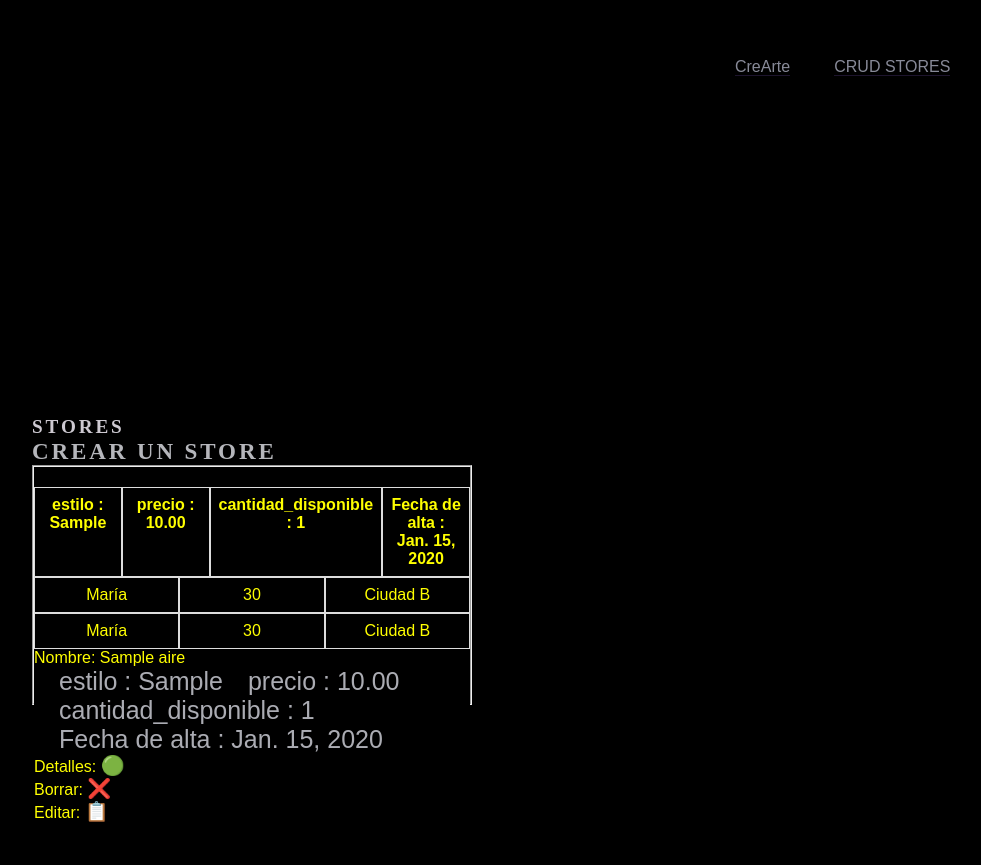
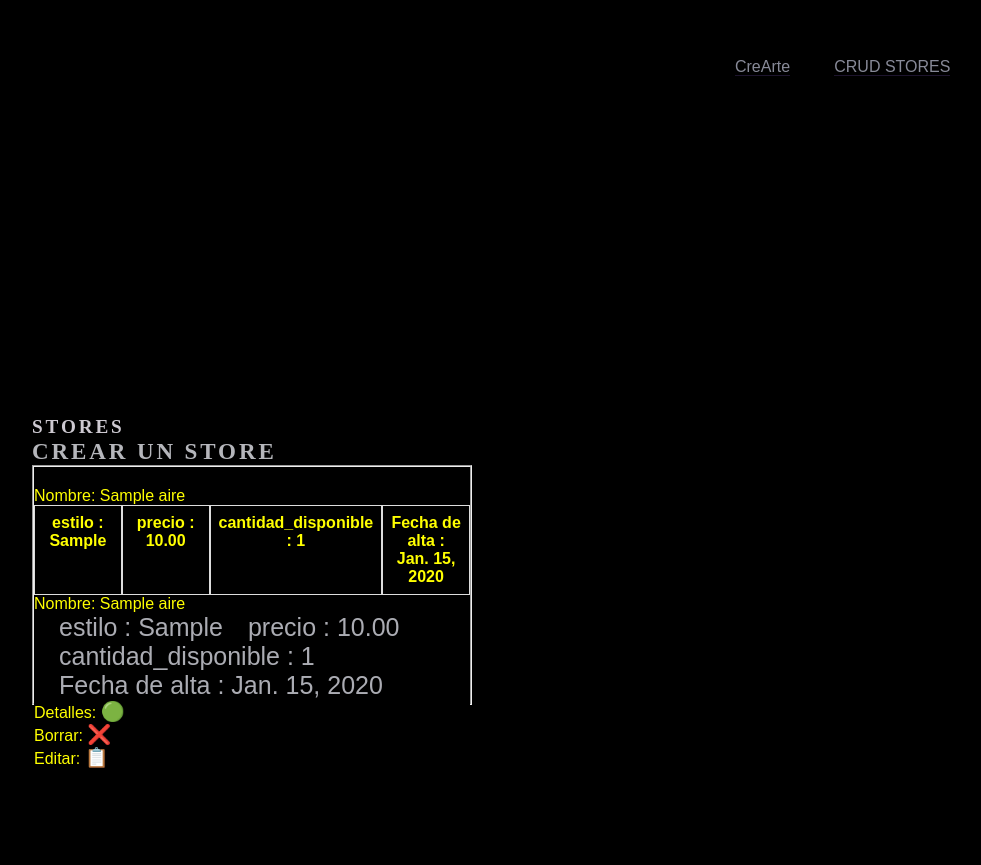
Before and after one commit to G850329/pageweb, a Django app: page /store/ in a window 1280 px wide. Shown: the whole page, without its empty margins (128-1109 px from the left). Run offline with Django 5.2, Linux system fonts and the light colour scheme; tables that the repository leaves empty hold one stand-in row (values such as "Sample post"); some libraries are stand-ins or nearby versions; some web fonts are replaced.

Commit message:
Update store.html

```diff
--- a/store_manager/store_app/templates/store.html
+++ b/store_manager/store_app/templates/store.html
@@ -12,24 +12,15 @@
           <fieldset>
 
             <div class="tabla">
+                  <legend>Nombre: {{store.nombre}}</legend>
          <div class="fila encabezado">
             <div class="celda">estilo : {{store.estilo}}</div>
             <div class="celda">precio : {{store.precio}}</div>
             <div class="celda">cantidad_disponible : {{store.cantidad_disponible}}</div>
             <div class="celda">Fecha de alta : {{store.fecha_habilitacion}}</div>
         </div>
-        <div class="fila">
-            <div class="celda">María</div>
-            <div class="celda">30</div>
-            <div class="celda">Ciudad B</div>
-        </div>
-        <div class="fila">
-            <div class="celda">María</div>
-            <div class="celda">30</div>
-            <div class="celda">Ciudad B</div>
-        </div>
 
-          <legend>Nombre: {{store.nombre}}</legend>
+         <legend>Nombre: {{store.nombre}}</legend>
           <ul>
             <li>estilo : {{store.estilo}}</li>
             <li>precio : {{store.precio}}</li>
```
